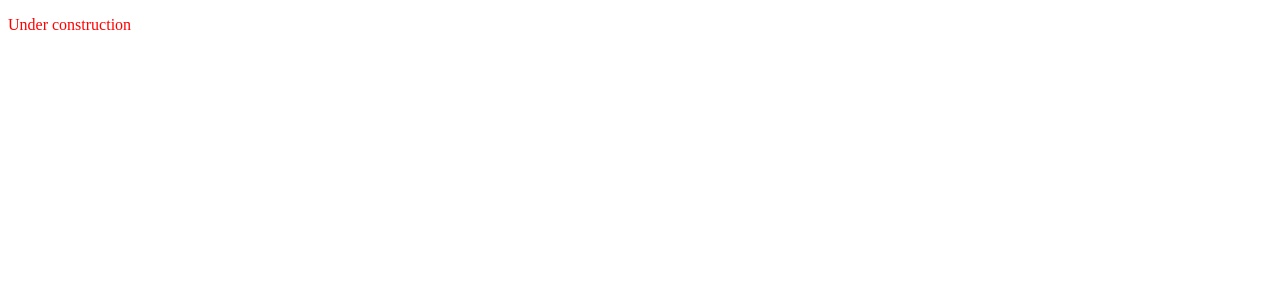
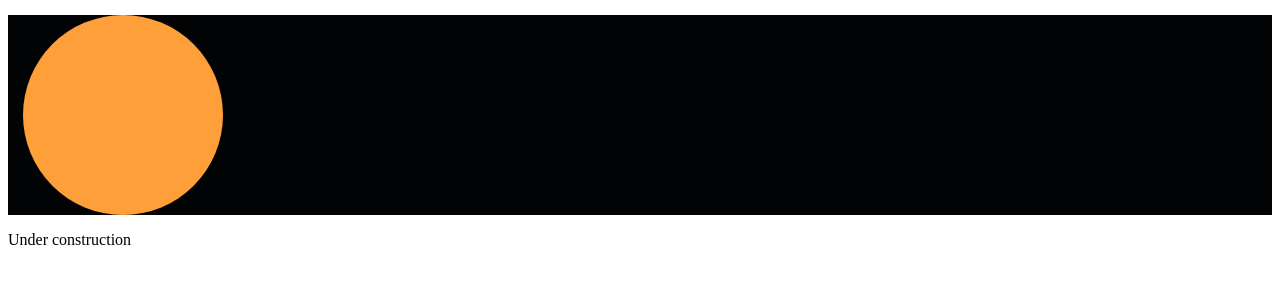
Before and after one commit to davzaman/davinaz.me, a plain HTML site: page index.html in a window 1280 px wide. Drawn offline with Linux system fonts and the light colour scheme.

Commit message:
added sun, attempt header

```diff
--- a/index.html
+++ b/index.html
@@ -1,7 +1,14 @@
 <!DOCTYPE html>
+<html lang="en">
 <head>
+	<meta charset="UTF-8">
+	<title>Davina Zamanzadeh</title>
 	<link href="style.css" rel="stylesheet">
 </head>
 <body>
+	<header>
+		<div id="sun"> </div>
+	</header>
 	<p>Under construction</p>
 </body>
+</html>
--- a/style.css
+++ b/style.css
@@ -1,3 +1,15 @@
-p {
-	color: red;
+#sun {
+	height:200px;
+	width: 200px;
+	margin-top: 15px;
+	margin-left: 15px;
+	background-color: #FF9F39;
+	border-radius: 100%;
+	border-color: white;
+	border-width: 10px;
 }
+
+header {
+	background-color: rgba(2,3,4,1);
+	margin:0;
+}
```
Also changed, not shown: my-face.JPG (added).
